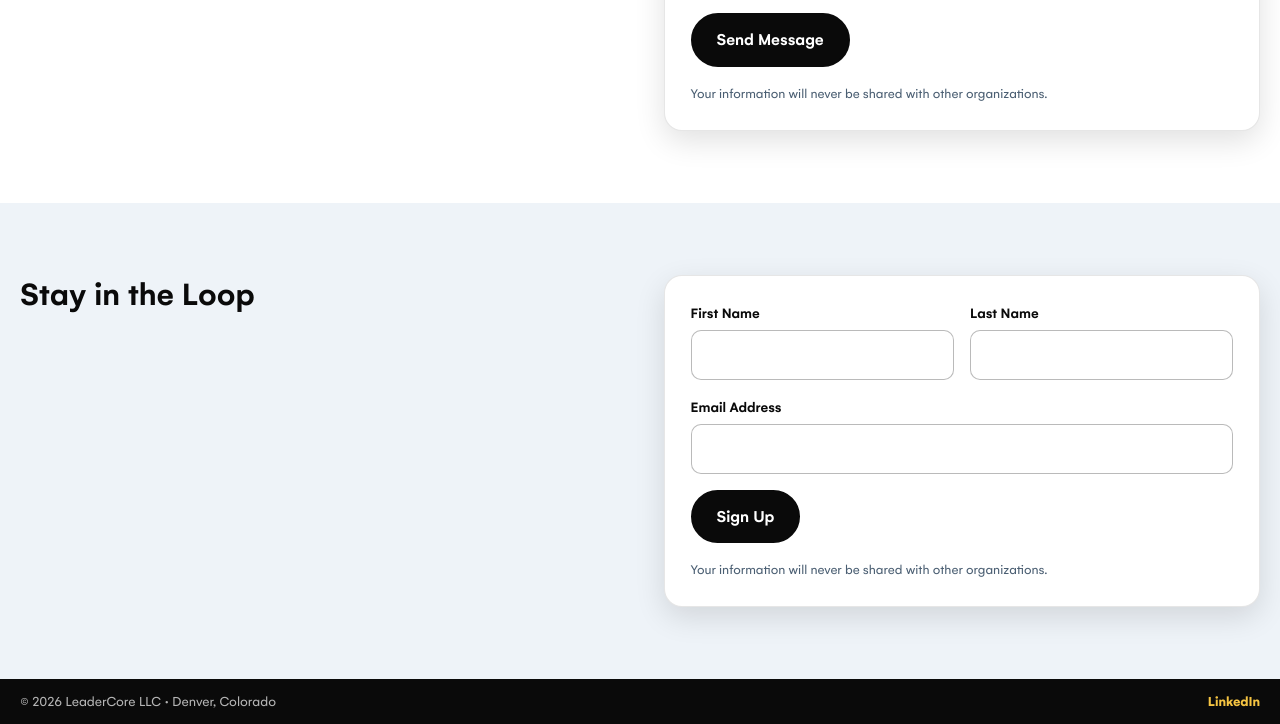
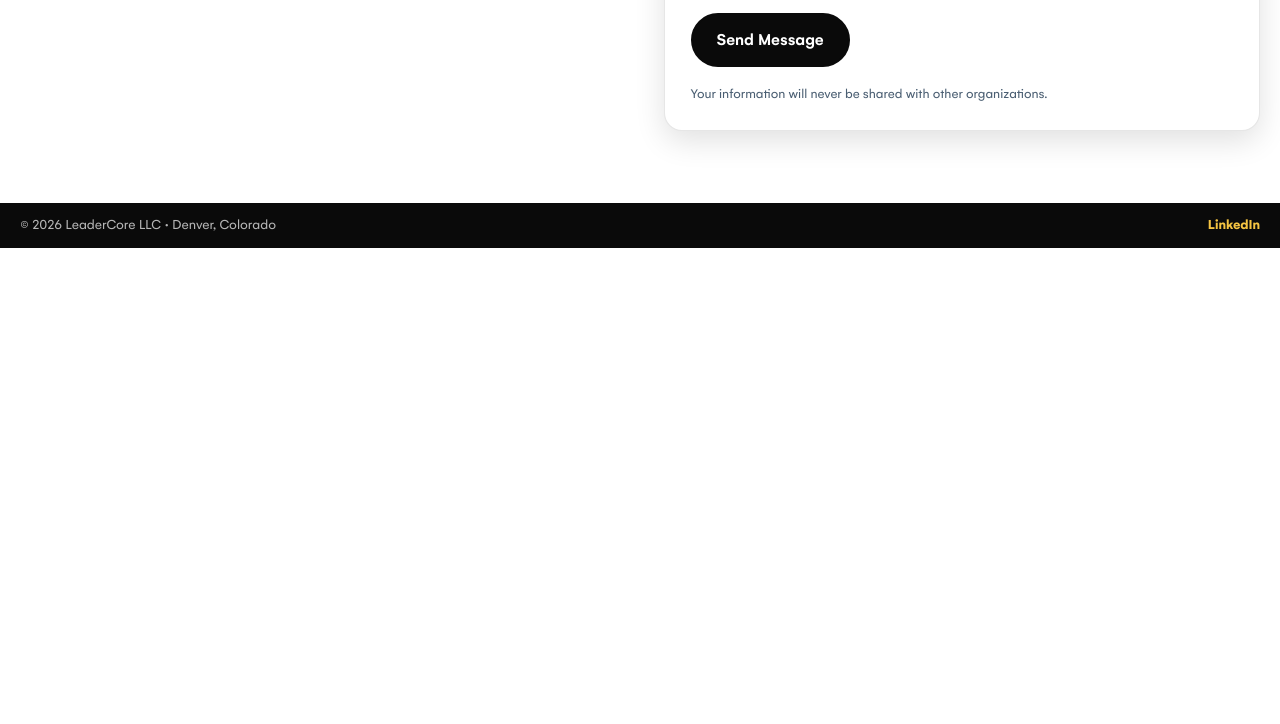
Before and after one commit to leadercore303/leader-core-site, a plain HTML site: page contact.html in a window 1280 px wide. Shown: the part 906-1630 px from the top of the page. After the commit the page ends 1154 px from the top, so only its background shows below. Drawn offline with Linux system fonts and the light colour scheme.

Commit message:
Add files via upload

```diff
--- a/contact.html
+++ b/contact.html
@@ -4,7 +4,7 @@
 <meta charset="utf-8">
 <meta name="viewport" content="width=device-width,initial-scale=1">
 <title>Contact | LeaderCore</title>
-<meta name="description" content="Get in touch with LeaderCore: send an inquiry, connect on LinkedIn or sign up for updates.">
+<meta name="description" content="Get in touch with LeaderCore: send an inquiry, connect on LinkedIn.">
 <link rel="canonical" href="https://leader-core.com/contact.html">
 <meta property="og:type" content="website"><meta property="og:site_name" content="LeaderCore"><meta property="og:title" content="Contact | LeaderCore"><meta property="og:description" content="Get in touch with LeaderCore: sign up for information on future events or request a free copy of The Leadership Lie."><meta property="og:url" content="https://leader-core.com/contact.html">
 <meta name="theme-color" content="#0A0A0A">
@@ -30,11 +30,6 @@
 <label>Organization (optional)<input name="organization" type="text" autocomplete="organization"></label>
 <label>How can we help?<textarea name="message" rows="5" required></textarea></label>
 <button class="btn dark" type="submit">Send Message</button><p class="fine">Your information will never be shared with other organizations.</p><p class="thanks" role="status" hidden>Thank you! We will be in touch.</p></form></div></section>
-<section class="sec alt" id="signup"><div class="wrap grid2 top">
-<div><h2>Stay in the Loop</h2></div>
-<form class="form" data-form="signup" novalidate><div class="row"><label>First Name<input name="first_name" type="text" autocomplete="given-name" required></label><label>Last Name<input name="last_name" type="text" autocomplete="family-name" required></label></div>
-<label>Email Address<input name="email" type="email" autocomplete="email" required></label>
-<button class="btn dark" type="submit">Sign Up</button><p class="fine">Your information will never be shared with other organizations.</p><p class="thanks" role="status" hidden>Thank you!</p></form></div></section>
 </main>
 <footer class="site"><div class="wrap foot">
   <p>&copy; <span id="yr">2026</span> LeaderCore LLC &middot; Denver, Colorado</p>
```
